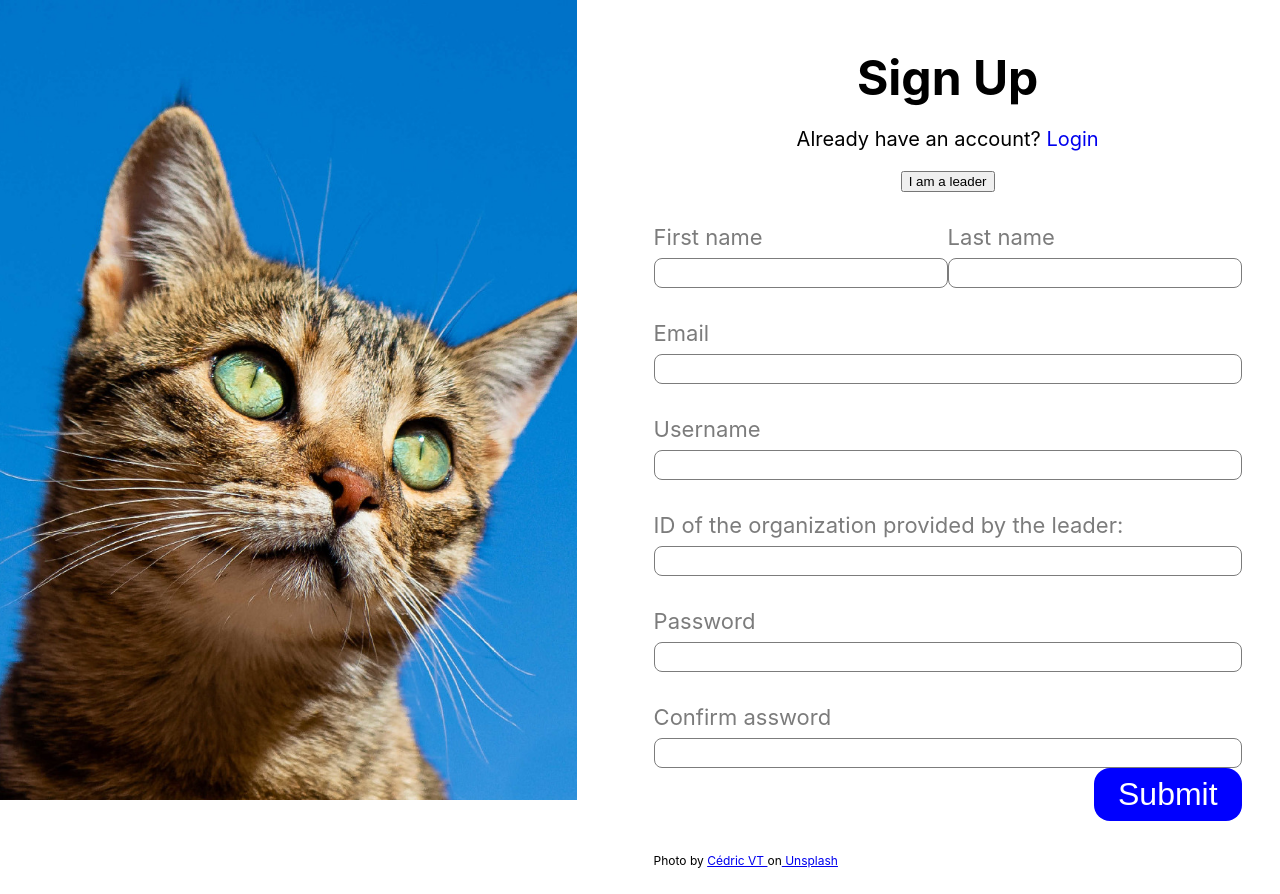
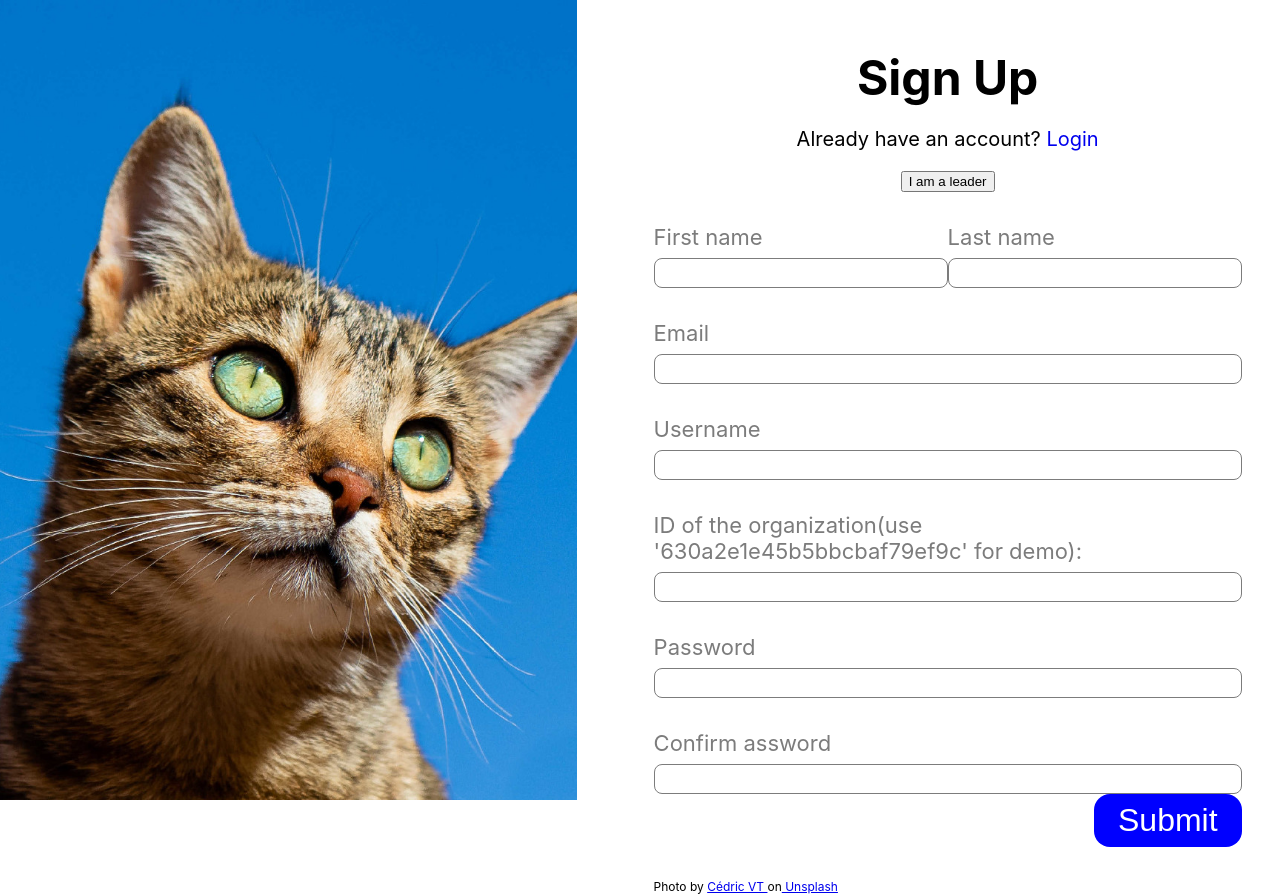
Before and after one commit to CrazyReborn/ccms-client, a React (Create React App) app: page /signup in a window 1280 px wide. Before the commit the page ends 868 px from the top, so only its background shows below. Built offline with nearby package versions, Linux system fonts and the light colour scheme.

Commit message:
added a demo id.

```diff
--- a/src/components/SIgnUp.tsx
+++ b/src/components/SIgnUp.tsx
@@ -190,7 +190,7 @@ export const SignUp = () => {
             </label>
             :
             <label htmlFor='org-id'>
-              ID of the organization provided by the leader:
+              ID of the organization(use '630a2e1e45b5bbcbaf79ef9c' for demo):
               <input type='text' id='org-id' onChange={(e) => setOrgId(e.target.value)} />
             </label>
             }
```
